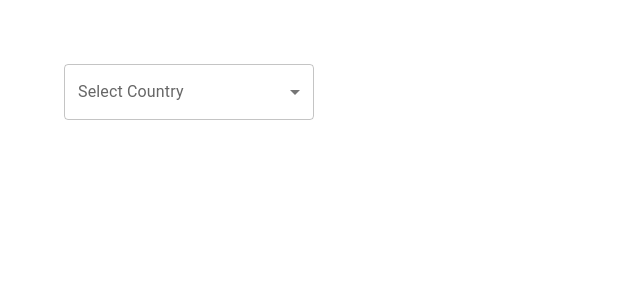
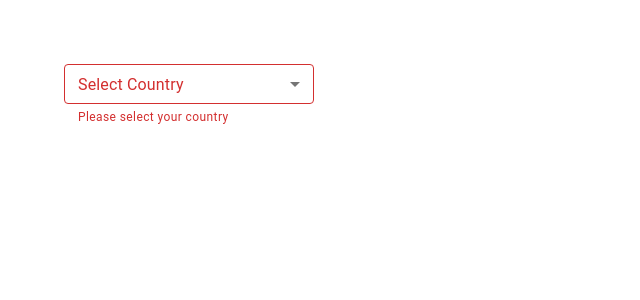
Before and after one commit to Mhdez221993/react-mui, a React (Create React App) app: page / in a window 1280 px wide. Shown: the top 300 px of the page, without its empty margins (0-640 px from the left). Built offline with nearby package versions, Linux system fonts and the light colour scheme.

Commit message:
MUI Select with multiples options

```diff
--- a/src/components/MuiSelect.tsx
+++ b/src/components/MuiSelect.tsx
@@ -2,20 +2,27 @@ import { Box, MenuItem, TextField } from "@mui/material";
 import React, { useState } from "react";
 
 const MuiSelect = () => {
-  const [country, setCountry] = useState("");
+  const [countries, setCountries] = useState<string[]>([]);
+  console.log(countries);
 
   const handleChange = (e: React.ChangeEvent<HTMLInputElement>) => {
-    setCountry(e.target.value as string);
+    let value = e.target.value;
+    setCountries(typeof value === "string" ? value.split(",") : value);
   };
 
   return (
     <Box width="250px">
       <TextField
-        value={country}
+        value={countries}
         onChange={handleChange}
         label="Select Country"
         select
         fullWidth
+        SelectProps={{ multiple: true }}
+        color="secondary"
+        size="small"
+        helperText="Please select your country"
+        error
       >
         <MenuItem value="COL">Colombia</MenuItem>
         <MenuItem value="USA">USA</MenuItem>
```
